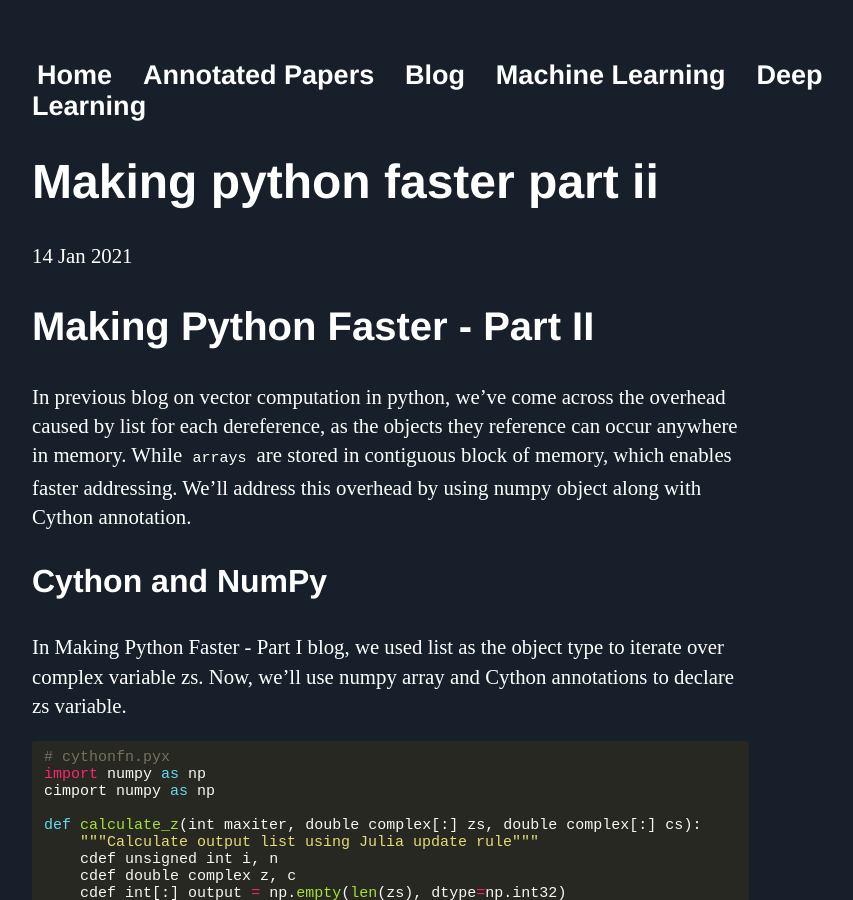
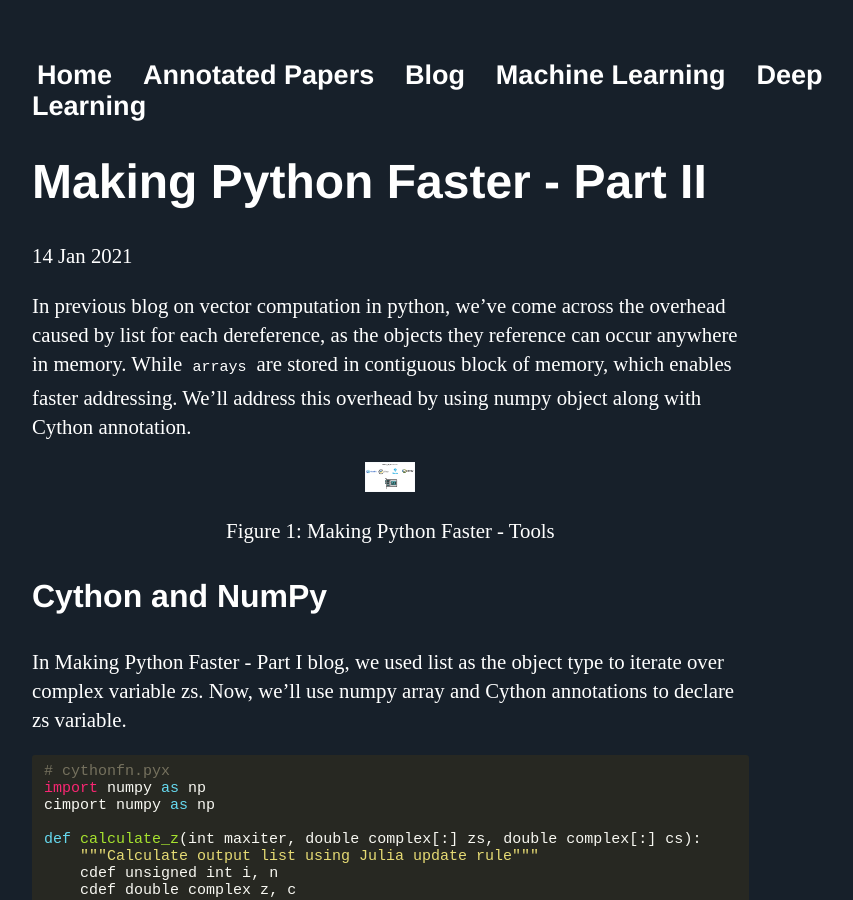
Before and after one commit to Mayurji/mayurji.github.io, a Jekyll site: the page built from _posts/2021-01-14-Making Python Faster - Part II.md, in a window 1280 px wide and 900 px high. Shown: the whole window, without its empty margins (160-1013 px from the left). Built offline with Jekyll 4.4.1, drawn with Linux system fonts in a browser that asks for light colours; our own code applies the rules of GitHub Pages for plain Markdown files; comment, search, counter and statistics services are not loaded.

Commit message:
Update 2021-01-14-Making Python Faster - Part II.md

````diff
--- a/_posts/2021-01-14-Making Python Faster - Part II.md
+++ b/_posts/2021-01-14-Making Python Faster - Part II.md
@@ -1,6 +1,17 @@
-## Making Python Faster - Part II
+---
+layout: post
+title: Making Python Faster - Part II
+description: Get the tools working!
+category: Blog
+date:   2021-01-14 13:43:52 +0530
+---
+In previous blog on [vector computation in python](https://mayurji.github.io/blog/2021/01/10/vector-matrix-I), we've come across the overhead caused by list for each dereference, as the objects they reference can occur anywhere in memory. While  `arrays` are stored in contiguous block of memory, which enables faster addressing. We'll address this overhead by using numpy object along with Cython annotation.
 
-In previous blog on [vector computation in python](https://mayurji.github.io/blog/2021/01/10/vector-matrix-I), we've come across the overhead caused by list for each dereference, as the objects they reference can occur anywhere in memory. While  `arrays` are stored in contiguous block of memory, which enables faster addressing. We'll address this overhead by using numpy object along with Cython annotation.
+
+<center>
+<img src="{{site.url}}/assets/images/PythonFaster/fasterPython(1).png" class="post-body" style="zoom: 5%; background-color:#DCDCDC;" width="1000" height="600"/><br>
+<p>Figure 1: Making Python Faster - Tools</p>
+</center>
 
 ### Cython and NumPy
 
@@ -91,13 +102,9 @@ By introducing OpenMP and using `schedule="guided"`, we drop our execution time
 
 We also could have disabled the bounds checking for this example by using `#cython: boundscheck=False`, but it wouldn’t improve our runtime.
 
-
-
-## Numba
+### Numba
 
 Numba is a just-in-time compiler specialized for `numpy` code. It compiles the code using LLVM compiler at runtime. It provides a decorator, which points to function that needs to be taken care by Numba and it aims to run on all standard numpy code.
-
-
 
 ```python
 from numba import jit
@@ -105,7 +112,6 @@ from numba import jit
 @jit
 def z_serial_purepython(maxiter, zs, cs, output):
 ```
-
 Above is a function from Julia code defined previously, once numba is imported, LLVM starts to complie this function behind the scenes during execution.
 
 We have discussed about Cython and Numpy, where we provide annotations to compile the python code into C code and reduce the time taken to less than 1 second. We can achieve the similar performance by using just the `@jit` decorator on top of a function, without any annotation.
````
